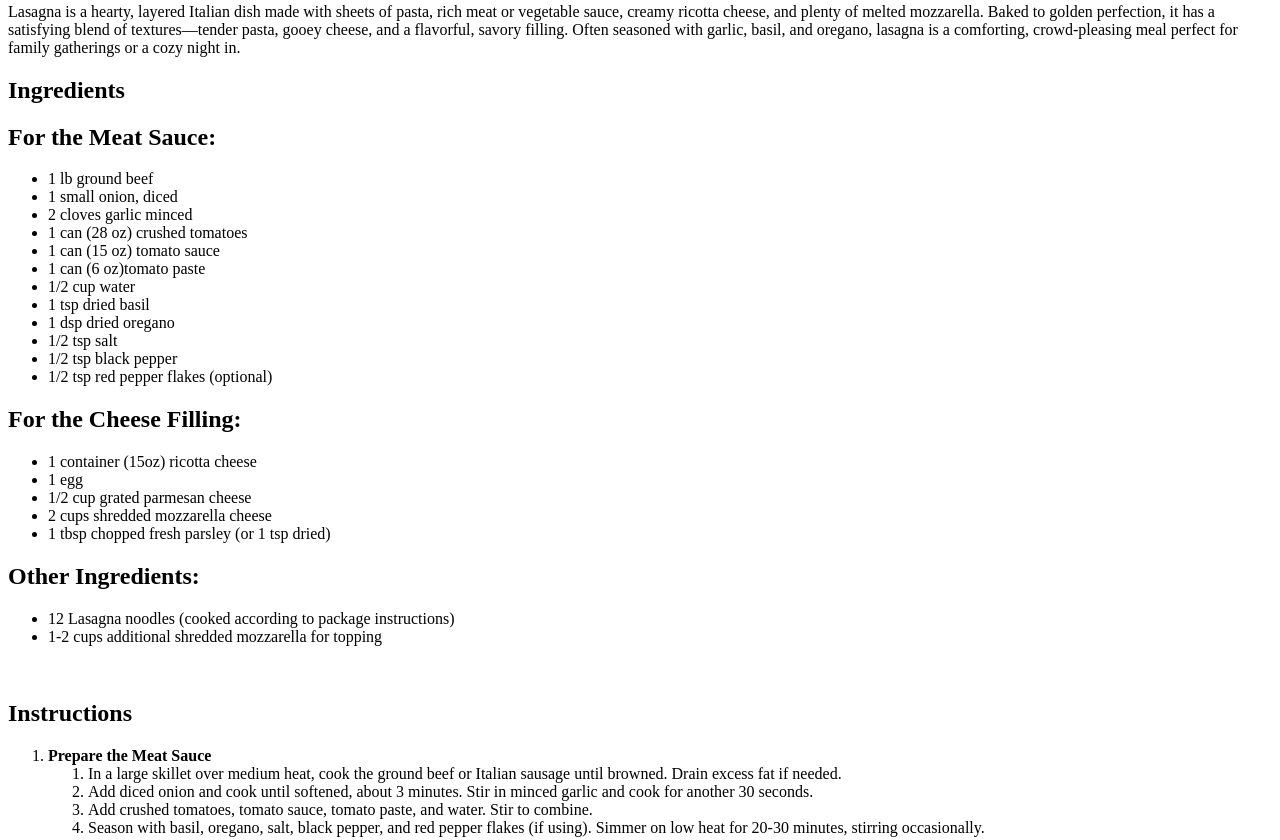
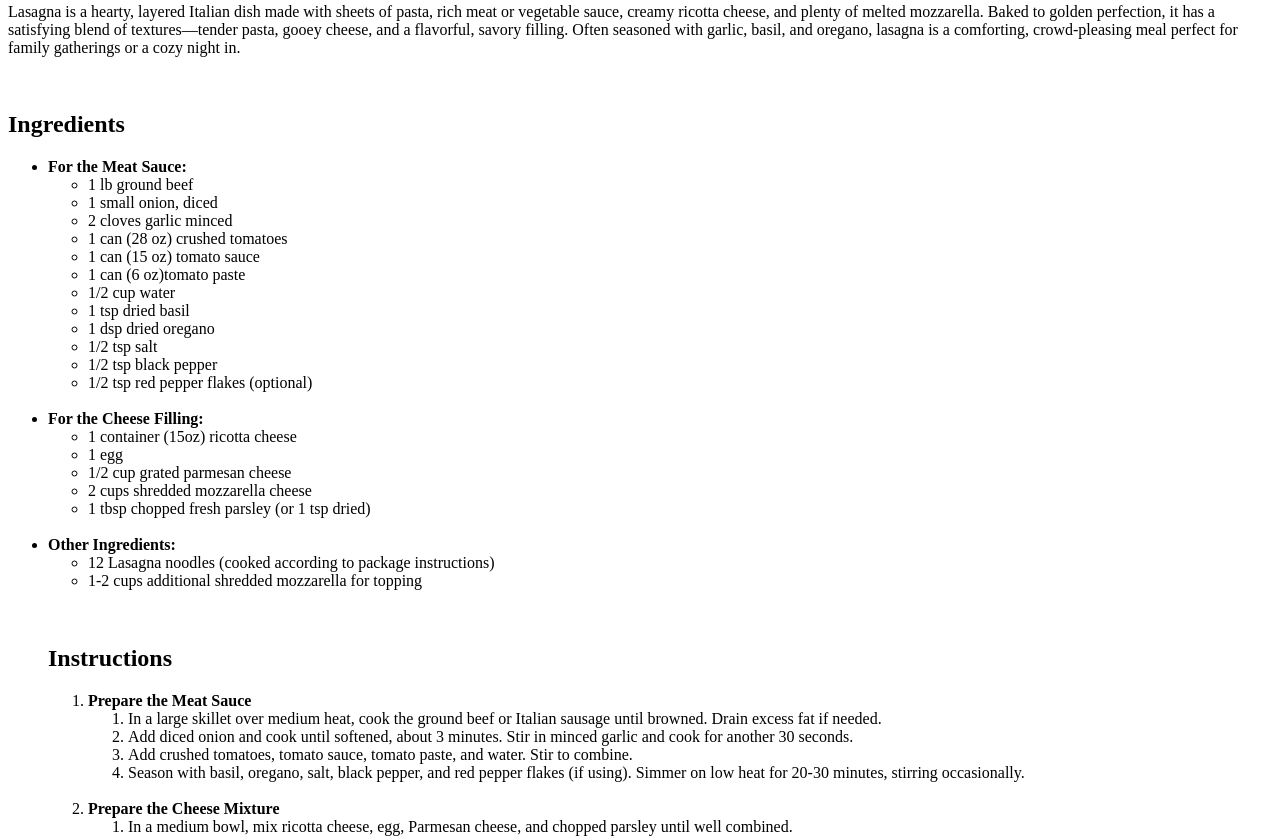
Before and after one commit to agtturnip/odin-recipes, a plain HTML site: page recipes/lasagna.html in a window 1280 px wide. Shown: the part 678-1518 px from the top of the page. Drawn offline with Linux system fonts and the light colour scheme.

Commit message:
style: change list formatting in lasagna.html

```diff
--- a/recipes/lasagna.html
+++ b/recipes/lasagna.html
@@ -12,10 +12,10 @@
     <br>
     <h2>This is a recipe for homemade lasagna!</h2>
     <p>Lasagna is a hearty, layered Italian dish made with sheets of pasta, rich meat or vegetable sauce, creamy ricotta cheese, and plenty of melted mozzarella. Baked to golden perfection, it has a satisfying blend of textures—tender pasta, gooey cheese, and a flavorful, savory filling. Often seasoned with garlic, basil, and oregano, lasagna is a comforting, crowd-pleasing meal perfect for family gatherings or a cozy night in.</p>
-
+    <br>
     <h2>Ingredients</h2>
-
-    <h2>For the Meat Sauce:</h2>
+    <ul>
+        <li><strong>For the Meat Sauce:</strong></li>
             <ul>
                 <li>1 lb ground beef</li>
                 <li>1 small onion, diced</li>
@@ -30,8 +30,9 @@
                 <li>1/2 tsp black pepper</li>
                 <li>1/2 tsp red pepper flakes (optional)</li>
             </ul>
+            <br>
 
-    <h2>For the Cheese Filling:</h2>
+        <li><strong>For the Cheese Filling:</strong></li>
             <ul>
                 <li>1 container (15oz) ricotta cheese</li>
                 <li>1 egg</li>
@@ -39,12 +40,14 @@
                 <li>2 cups shredded mozzarella cheese</li>
                 <li>1 tbsp chopped fresh parsley (or 1 tsp dried)</li>
             </ul>
+            <br>
 
-    <h2>Other Ingredients:</h2>
+        <li><strong>Other Ingredients:</strong></li>
             <ul>
                 <li>12 Lasagna noodles (cooked according to package instructions)</li>
                 <li>1-2 cups additional shredded mozzarella for topping</lli>
             </ul>
+            <br>
     <br>
     <h2>Instructions</h2>
 
```
Lines whose indentation alone changed are shown as unchanged.
